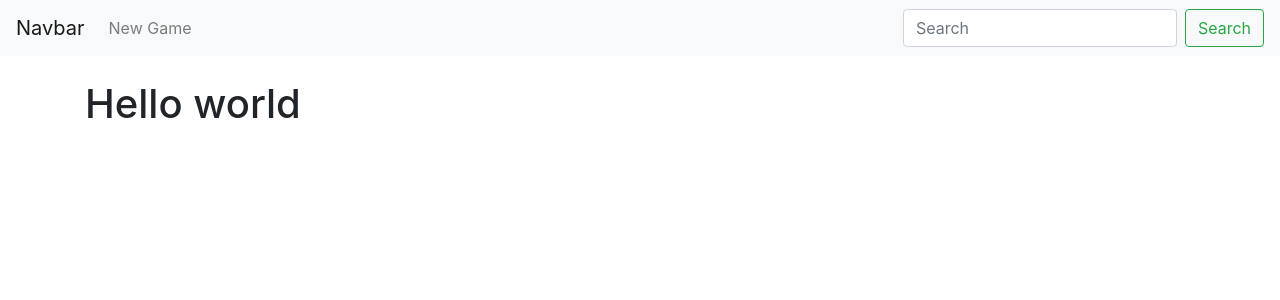
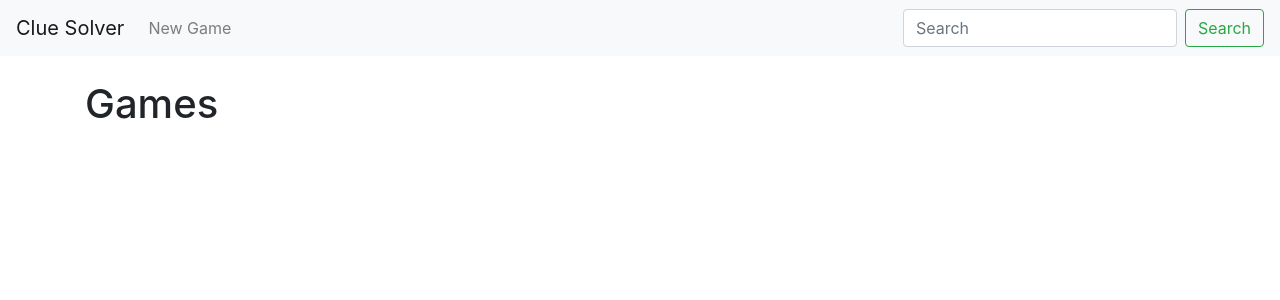
Before and after one commit to dabreese00/clue-solver-django, a Django app: page / in a window 1280 px wide. Shown: the top 300 px of the page. Run offline with Django 3.2, Linux system fonts and the light colour scheme; data that the repository does not hold is empty.

Commit message:
Fix dashboard page and navbar header text

```diff
--- a/cluesolver/games/templates/games/base.html
+++ b/cluesolver/games/templates/games/base.html
@@ -12,7 +12,7 @@
   </head>
   <body>
 <nav class="navbar navbar-expand-lg navbar-light bg-light">
-    <a class="navbar-brand" href="{% url 'games:home' %}">Navbar</a>
+    <a class="navbar-brand" href="{% url 'games:home' %}">Clue Solver</a>
   <button class="navbar-toggler" type="button" data-toggle="collapse" data-target="#navbarSupportedContent" aria-controls="navbarSupportedContent" aria-expanded="false" aria-label="Toggle navigation">
     <span class="navbar-toggler-icon"></span>
   </button>
--- a/cluesolver/games/templates/games/home.html
+++ b/cluesolver/games/templates/games/home.html
@@ -5,7 +5,7 @@ Games
 {% endblock %}
 
 {% block content %}
-<h1>Hello world</h1>
+<h1>Games</h1>
 
 <ul>
 	{% for game in object_list %}
```
